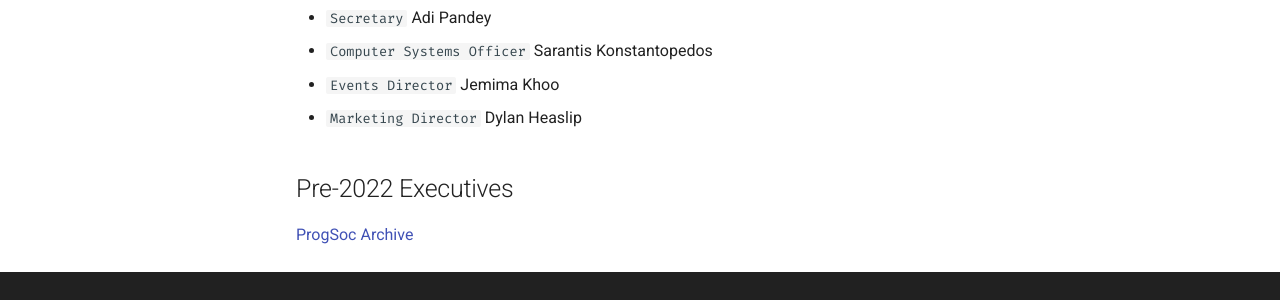
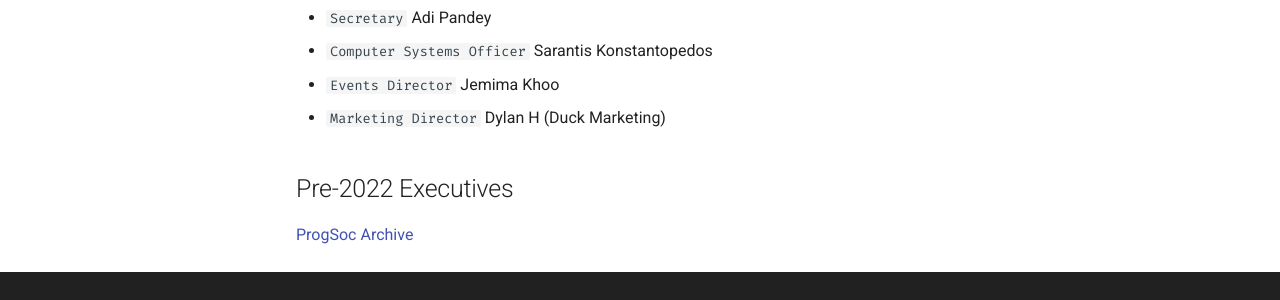
Before and after one commit to ProgSoc/Docs, an MkDocs documentation site: the page built from docs/about/execs.md, in a window 1280 px wide and 900 px high, scrolled down 732 px. Shown: the part 471-771 px from the top of the window. Built offline with MkDocs 1.6.1 and Material for MkDocs 9.7.7, drawn with Linux system fonts in a browser that asks for light colours; comment, search, counter and statistics services are not loaded.

Commit message:
Update execs.md

```diff
--- a/docs/about/execs.md
+++ b/docs/about/execs.md
@@ -37,7 +37,7 @@ ProgSoc is run by a team of dedicated students who volunteer their time to make
 - `Secretary` Adi Pandey
 - `Computer Systems Officer` Sarantis Konstantopedos
 - `Events Director` Jemima Khoo
-- `Marketing Director` Dylan Heaslip
+- `Marketing Director` Dylan H (Duck Marketing)
 
 ## Pre-2022 Executives
 
```
